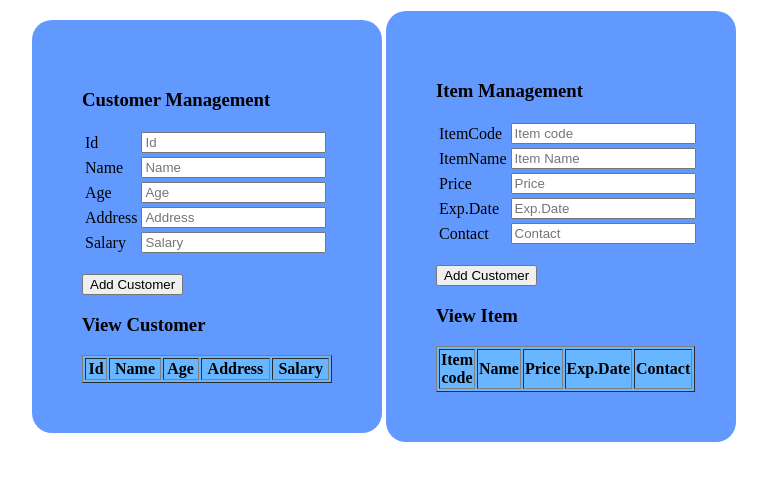
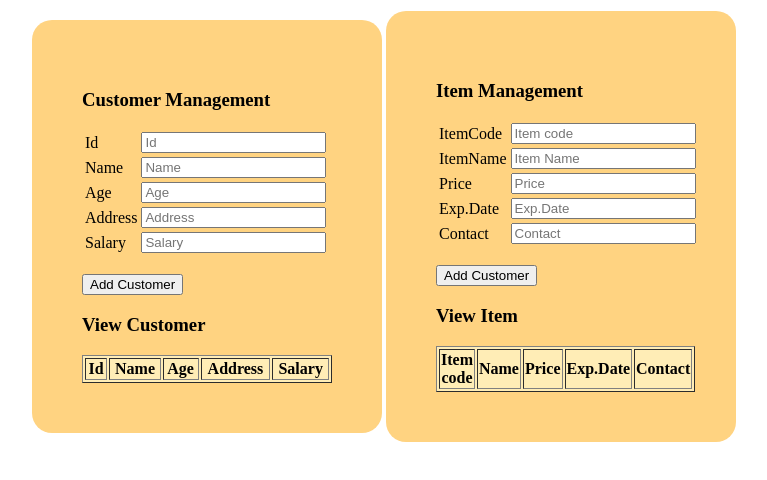
Before and after one commit to Nezii26/customer_-_item_forms, a plain HTML site: page index.html in a window 1280 px wide. Shown: the whole page, without its empty margins (256-1023 px from the left). Drawn offline with Linux system fonts and the light colour scheme.

Commit message:
commit_table

```diff
--- a/style.css
+++ b/style.css
@@ -3,7 +3,7 @@
     gap: 20px;
     width: 250px;
     max-width: 100%;
-    background: #6299ff;
+    background: #ffd381;
     padding: 50px;
     border-radius: 20px;
 
@@ -11,10 +11,10 @@
 }
 
 .items {
-    background-color: rgb(104, 182, 255);
+    background-color: rgb(255, 237, 182);
 
 }
 
 .customer{
-    background-color:rgb(104, 182, 255);
+    background-color:rgb(255, 237, 182);
 }
```
